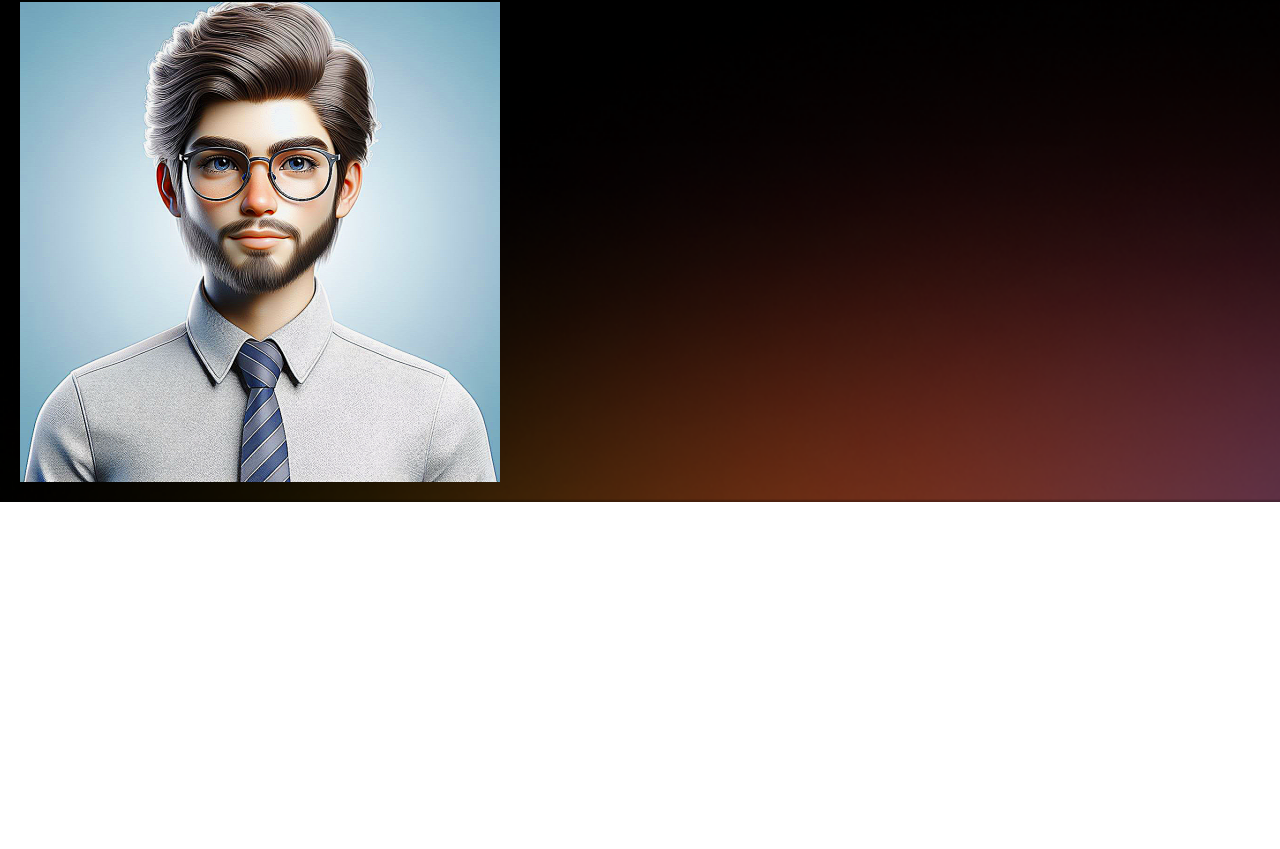
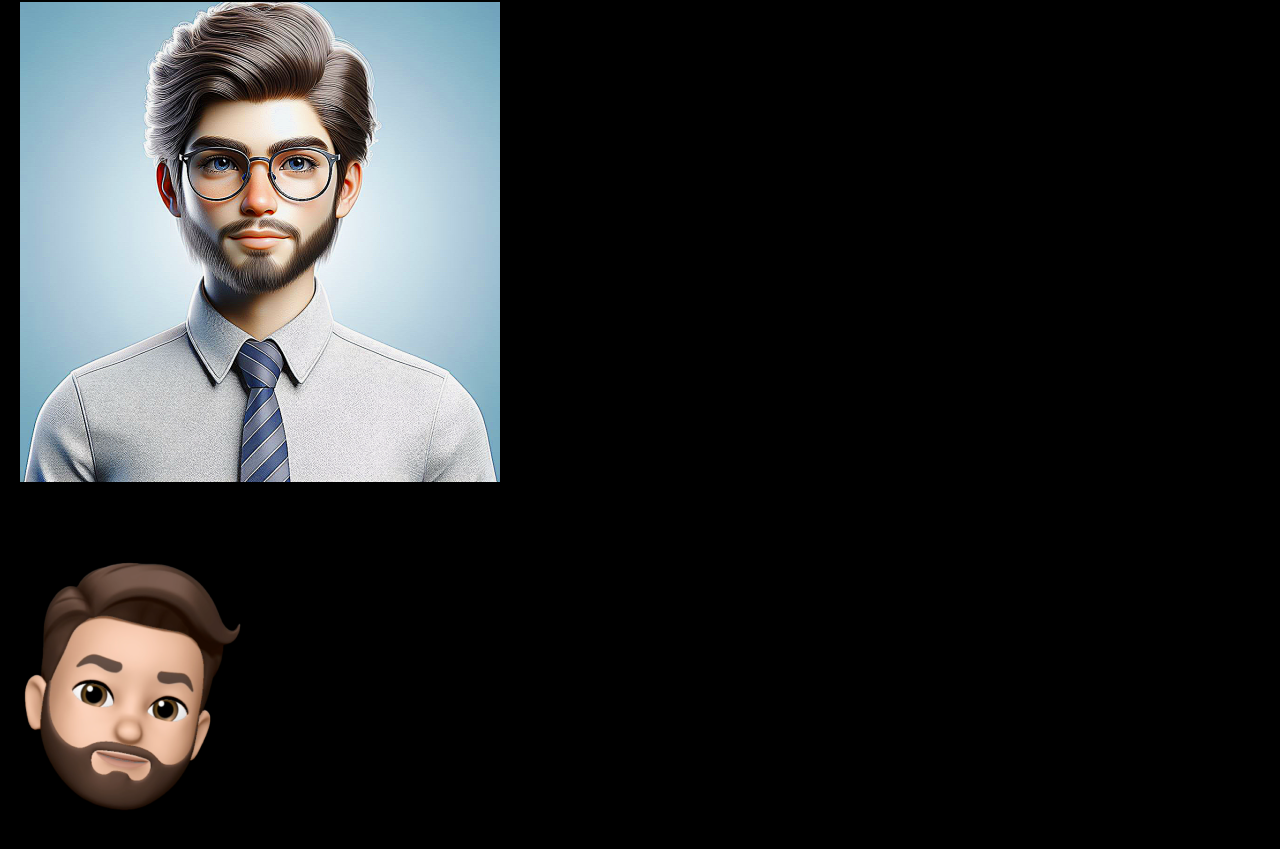
Before and after one commit to Ankit-Kum-ar/Portfolio, a React (Vite) app: page / in a window 1280 px wide. Shown: the part 1941-2790 px from the top of the page. Before the commit the page ends 2443 px from the top, so only its background shows below. Built offline with nearby package versions, Linux system fonts and the light colour scheme.

Commit message:
KnowMe section has created

```diff
--- a/src/pages/Home/Home.jsx
+++ b/src/pages/Home/Home.jsx
@@ -1,9 +1,11 @@
 import React from 'react'
 import Hero from './components/Hero'
+import KnowMe from './components/KnowMe'
 const Home = () => {
   return (
-    <div className='mt-40'>
+    <div className=''>
       <Hero/>
+      <KnowMe/>
     </div>
   )
 }
--- /dev/null
+++ b/src/pages/Home/components/KnowMe.jsx
@@ -0,0 +1,25 @@
+import React from 'react'
+import KnowMeCard from './KnowMeCard'
+import avatar from "../../../assets/avatar.png"
+import project from "../../../assets/iPhone 14.png"
+import tech from "../../../assets/Tech Stack.png"
+import book from "../../../assets/Bookshelf.png"
+const KnowMe = () => {
+  return (
+    <div className='md:mt-40 mt-24 flex flex-col'>
+      <div className='flex justify-center'>
+        <h1 className='text-white text-4xl font-bold mb-10'>Get to know me</h1>
+      </div>
+      <div className='flex flex-wrap justify-center items-center gap-9'>
+        <KnowMeCard heading="About me" desc="Who I am and what I do" img={avatar} />
+        <KnowMeCard heading="Projects" desc="Projects and learnings" img={project} width={48} />
+      </div>
+      <div className='flex flex-wrap justify-center items-center gap-9 mt-9'>
+        <KnowMeCard heading="Tech Stack" desc="The dev tools, apps, devices that I use." img={tech}/>
+        <KnowMeCard heading="Bookshelf" desc="Piece of wisdom and fiction I've enjoyed reading" img={book} />
+      </div>
+    </div>
+  )
+}
+
+export default KnowMe
--- /dev/null
+++ b/src/pages/Home/components/KnowMeCard.jsx
@@ -0,0 +1,12 @@
+import React from 'react'
+const KnowMeCard = ({heading, desc, img, width}) => {
+  return (
+    <div className='bg-[#151515] cursor-pointer flex flex-col justify-center items-center w-4/12 pt-9 rounded-3xl'>
+        <h1 className='text-white text-2xl font-bold'>{heading}</h1>
+        <p className={`text-[#808080] text-md font-medium mt-2 `}>{desc}</p>
+        <img className={` rounded-xl mt-8 w-${width}`} src={img} alt="" />
+    </div>
+  )
+}
+
+export default KnowMeCard
```
